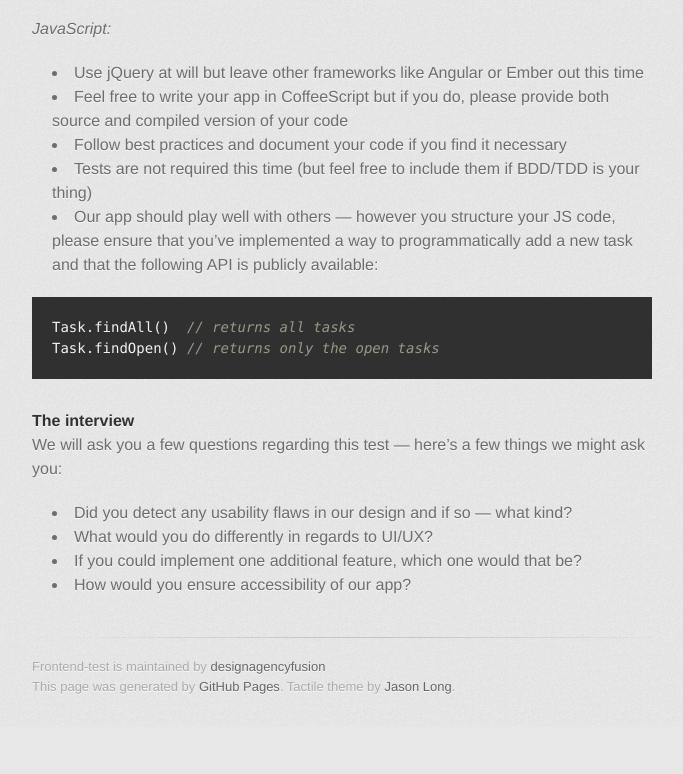
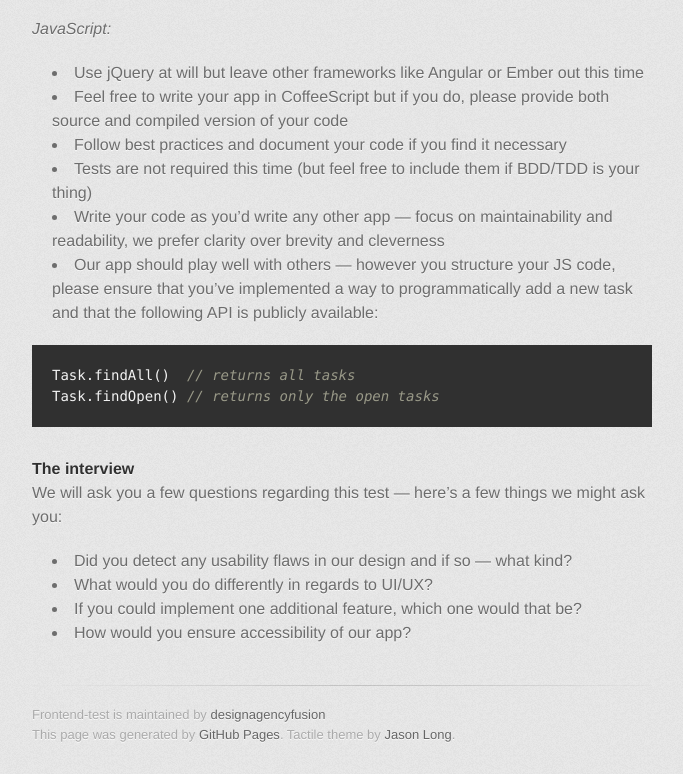
Before and after one commit to designagencyfusion/frontend-test, a plain HTML site: page index.html in a window 1280 px wide. Shown: the part 2263-3037 px from the top of the page, without its empty margins (298-981 px from the left). Before the commit the page ends 2989 px from the top, so only its background shows below. Drawn offline with Linux system fonts and the light colour scheme; a web font is replaced by a local one.

Commit message:
Adding some instructions.

```diff
--- a/index.html
+++ b/index.html
@@ -66,6 +66,7 @@
 <li>Feel free to write your app in CoffeeScript but if you do, please provide both source and compiled version of your code</li>
 <li>Follow best practices and document your code if you find it necessary</li>
 <li>Tests are not required this time (but feel free to include them if BDD/TDD is your thing)</li>
+<li>Write your code as you’d write any other app — focus on maintainability and readability, we prefer clarity over brevity and cleverness</li>
 <li>Our app should play well with others — however you structure your JS code, please ensure that you’ve implemented a way to programmatically add a new task and that the following API is publicly available:</li>
 </ul><div class="highlight highlight-JavaScript"><pre><span class="nx">Task</span><span class="p">.</span><span class="nx">findAll</span><span class="p">()</span>  <span class="c1">// returns all tasks</span>
 <span class="nx">Task</span><span class="p">.</span><span class="nx">findOpen</span><span class="p">()</span> <span class="c1">// returns only the open tasks</span>
```
